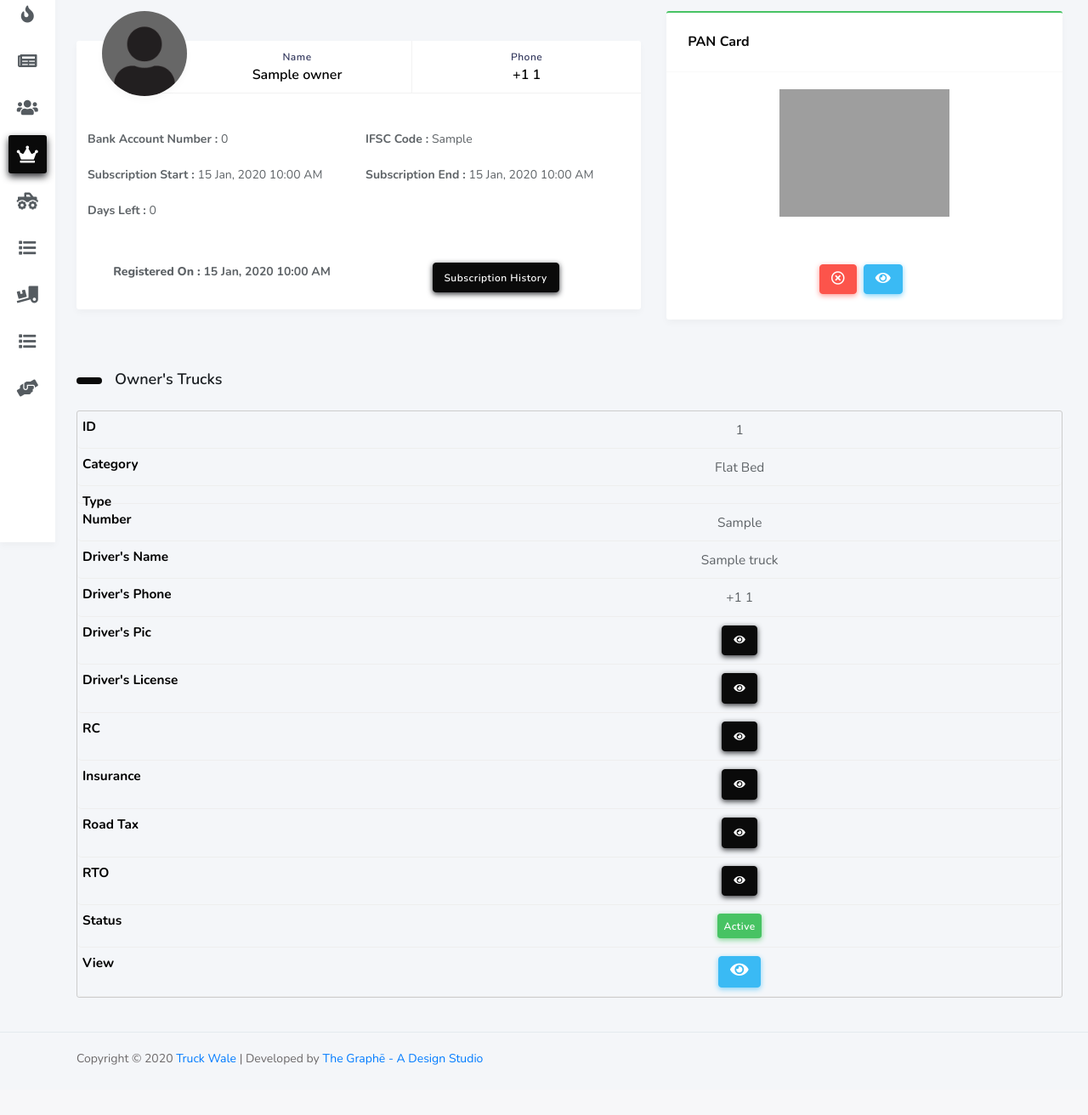
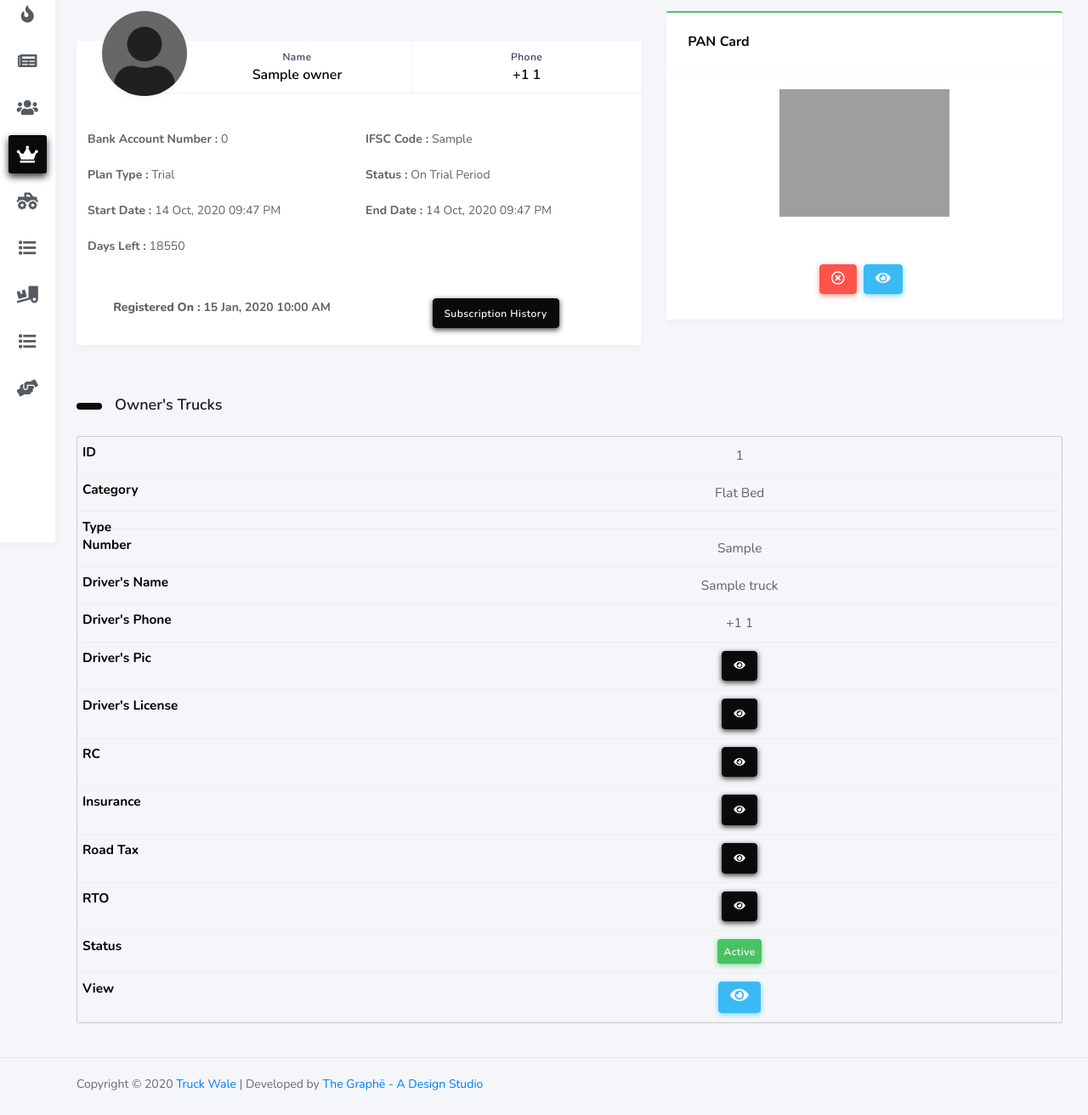
Before and after one commit to The-Graphe-A-Design-Studio/Transportation-Web, a PHP site: page /truck_owner_profile.php?owner_id=1 in a window 1280 px wide. Shown: the part 162-1474 px from the top of the page at 85% size. Before the commit the page ends 1415 px from the top, so only its background shows below. Run offline with PHP 8.4, Linux system fonts and the light colour scheme; a user stored in the database is signed in; data comes from the database, SQL or seed files in the repository; tables that the repository leaves empty hold one stand-in row (values such as "Sample post"); data that the repository does not hold is empty; some libraries are stand-ins or nearby versions; grey boxes are pictures that could not be loaded.

Commit message:
truck owner profile page admin panel updated

```diff
--- a/truck_owner_profile.php
+++ b/truck_owner_profile.php
@@ -1,6 +1,8 @@
 <?php
     include('session.php');
     include('layout.php');
+    include('FCM/notification.php');
+
     $owner = $_GET['owner_id'];
 
     $sql = "select * from truck_owners where to_id = '$owner'";
@@ -19,7 +21,7 @@
 
             $trial_date = date('Y-m-d H:i:s', strtotime($date. ' + 15 days'));
 
-            $update = "update truck_owners set to_verified = 1, to_account_on = 1, to_trial_expire_date = '$trial_date' where to_id = '$owner'";
+            $update = "update truck_owners set to_verified = 1, to_account_on = 1,to_trial_start_date = '$date', to_trial_expire_date = '$trial_date' where to_id = '$owner'";
             $done = mysqli_query($link, $update);
 
             if($done)
@@ -88,33 +90,45 @@
                                 <div class="profile-widget-description">
                                     <div class="row">
                                         <?php
-                                            if($row['to_subscription_start_date'] == "0000-00-00 00:00:00")
+                                            if($row['to_account_on'] == 1)
                                             {
-                                                $start = "Not Started";
+                                                $date_now = new DateTime(date('Y-m-d H:i:s'));
+                                                $date2    = new DateTime(date_format(date_create($row['to_trial_expire_date']), 'Y-m-d H:i:s'));
+
+                                                $start = date_format(date_create($row['to_trial_start_date']), 'd M, Y h:i A');
+
+                                                if($date_now > $date2)
+                                                {
+                                                    $expire = date_format(date_create($row['to_trial_expire_date']), 'd M, Y h:i A');
+                                                    $status = "Trial Period Expired";
+                                                    $plan = "Trial";
+                                                    $t_left = "0";
                                                 }
                                                 else
                                                 {
-                                                $start = date_format(date_create($row['to_subscription_start_date']), 'd M, Y h:i A');
+                                                    $expire = date_format(date_create($row['to_trial_expire_date']), 'd M, Y h:i A');
+                                                    $status = "On Trial Period";
+                                                    $plan = "Trial";
+
+                                                    function dateDiffInDays($date11, $date22)
+                                                    {
+                                                        // Calculating the difference in timestamps
+                                                        $diff = strtotime($date22) - strtotime($date11);
+
+                                                        // 1 day = 24 hours
+                                                        // 24 * 60 * 60 = 86400 seconds
+                                                        return abs(round($diff / 86400));
                                                     }
 
-                                            if($row['to_subscription_expire_date'] == "0000-00-00 00:00:00")
-                                            {
-                                                $end = "Not Started";
+                                                    $t_left = dateDiffInDays(date('Y-m-d H:i:s'), $row['to_trial_expire_date']);
                                                 }
-                                            else
-                                            {
-                                                $end = date_format(date_create($row['to_subscription_expire_date']), 'd M, Y h:i A');
                                             }
-                                        ?>
-                                        <div class="col-12 col-md-6 col-lg-6 info"><b>Bank Account Number : </b><?php echo $row['to_bank']; ?></div>
-                                        <div class="col-12 col-md-6 col-lg-6 info"><b>IFSC Code : </b><?php echo $row['to_ifsc']; ?></div>
-                                        <div class="col-12 col-md-6 col-lg-6 info"><b>Subscription Start : </b><?php echo $start; ?></div>
-                                        <div class="col-12 col-md-6 col-lg-6 info"><b>Subscription End : </b><?php echo $end; ?></div>
-                                        <?php
-                                            if($row['to_account_on'] == 1)
+                                            elseif($row['to_account_on'] == 2)
                                             {
                                                 $date_now = new DateTime(date('Y-m-d H:i:s'));
                                                 $date2    = new DateTime(date_format(date_create($row['to_subscription_expire_date']), 'Y-m-d H:i:s'));
+
+                                                $start = date_format(date_create($row['to_subscription_start_date']), 'd M, Y h:i A');
 
                                                 if($date_now > $date2)
                                                 {
@@ -144,9 +158,18 @@
                                             }
                                             else
                                             {
-                                                $t_left = 0;
+                                                $plan = $status = "No Plan";
+                                                $start = "Not Started";
+                                                $expire = "--";
+                                                $t_left = "--";
                                             }
                                         ?>
+                                        <div class="col-12 col-md-6 col-lg-6 info"><b>Bank Account Number : </b><?php echo $row['to_bank']; ?></div>
+                                        <div class="col-12 col-md-6 col-lg-6 info"><b>IFSC Code : </b><?php echo $row['to_ifsc']; ?></div>
+                                        <div class="col-12 col-md-6 col-lg-6 info"><b>Plan Type : </b><?php echo $plan; ?></div>
+                                        <div class="col-12 col-md-6 col-lg-6 info"><b>Status : </b><?php echo $status; ?></div>
+                                        <div class="col-12 col-md-6 col-lg-6 info"><b>Start Date : </b><?php echo $start; ?></div>
+                                        <div class="col-12 col-md-6 col-lg-6 info"><b>End Date : </b><?php echo $expire; ?></div>
                                         <div class="col-12 col-md-6 col-lg-6 info"><b>Days Left : </b><?php echo $t_left; ?></div>
                                     </div>
                                 </div>
```
Lines whose indentation alone changed are shown as unchanged.
